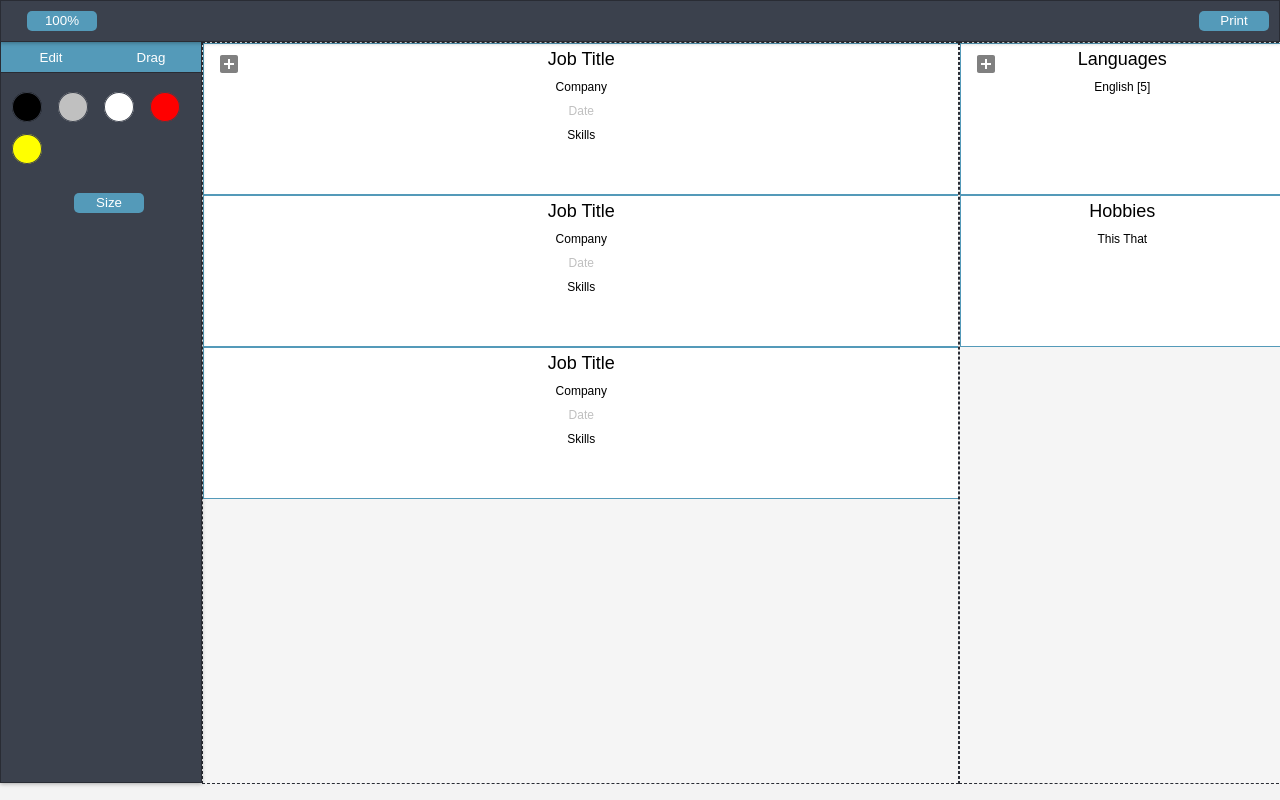
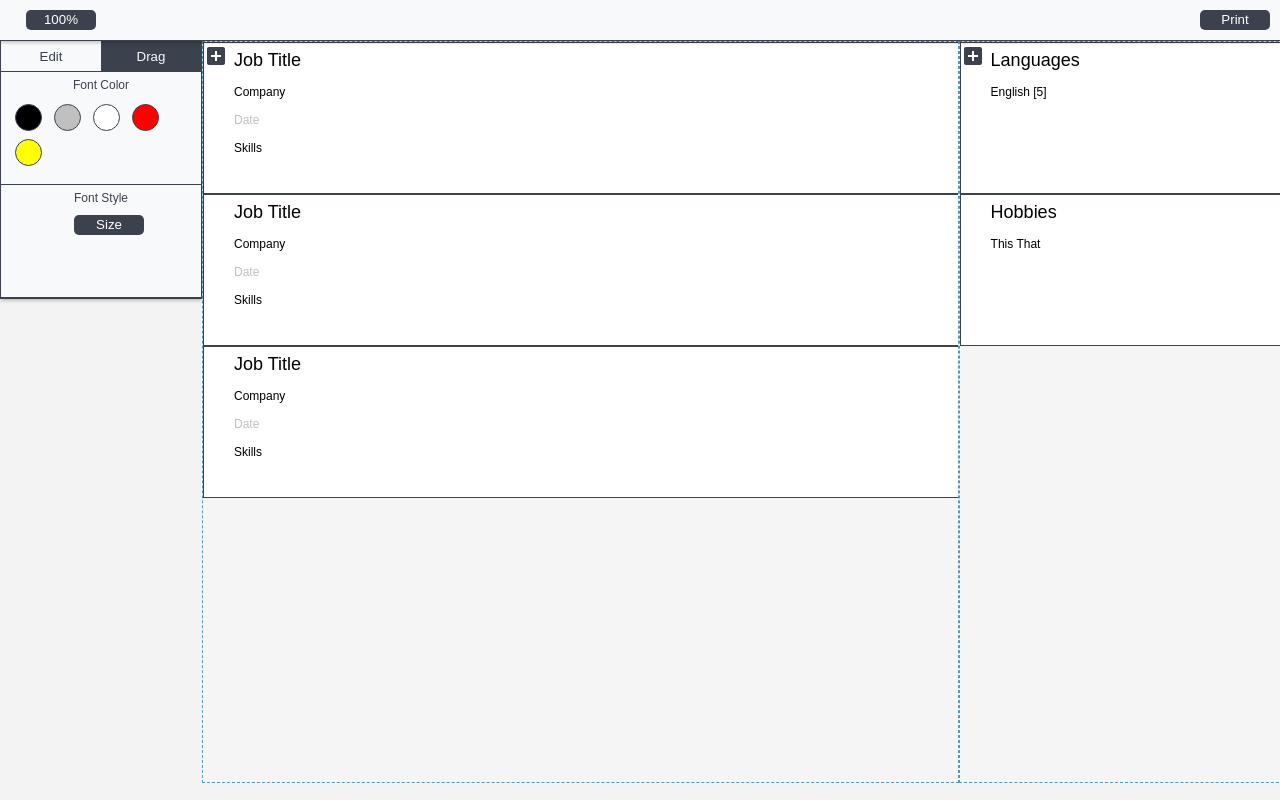
Before and after one commit to FStriewski/Cv-builder, a React (Create React App) app: page / in a window 1280 px wide. Built offline with nearby package versions, Linux system fonts and the light colour scheme.

Commit message:
Style update

```diff
--- a/src/components/mainstage/MainStage.tsx
+++ b/src/components/mainstage/MainStage.tsx
@@ -11,7 +11,6 @@ import { ZoomState } from '../ZoomContext';
 import { ColumnButton } from 'src/styles/Button';
 import { MdAddBox } from 'react-icons/md';
 
-
 interface INodeActions {
   paragraphs: IParagraph[];
   deleteNode: (id: ID) => void;
@@ -23,7 +22,6 @@ interface IRNodes extends INodeActions {
   nodeCollection: IPartialNode[];
 }
 
-// Sortable Container
 const renderNodes = ({
   nodeCollection,
   paragraphs,
@@ -45,7 +43,6 @@ const renderNodes = ({
 
   return fullNodeCollection.map(item => {
     const { node, containedParagraphs } = item;
-
     return (
       <DraggableWrapper key={node.id} id={node.id}>
         <Node
--- a/src/components/sidebar/SideBar.tsx
+++ b/src/components/sidebar/SideBar.tsx
@@ -1,5 +1,5 @@
 import * as React from 'react';
-import { SideBar as StyledSideBar } from '../../styles/SideBar';
+import { SideBar as StyledSideBar, Box } from '../../styles/SideBar';
 import { HeaderButton } from '../../styles/Button';
 import { SideBarHeader } from './Header';
 import ModeSetting, { ModeState } from 'src/data/Mode';
@@ -14,11 +14,31 @@ const SideBar = props => (
     {({ mode, updateMode }) => (
       <StyledSideBar>
         <SideBarHeader>
-          <HeaderButton onClick={() => updateMode(Mode.EDIT)}>Edit</HeaderButton>
-          <HeaderButton onClick={() => updateMode(Mode.DRAG)}>Drag</HeaderButton>
+          <HeaderButton
+            onClick={() => updateMode(Mode.EDIT)}
+            active={mode === Mode.EDIT}
+          >
+            Edit
+          </HeaderButton>
+          <HeaderButton
+            onClick={() => updateMode(Mode.DRAG)}
+            active={mode === Mode.DRAG}
+          >
+            Drag
+          </HeaderButton>
         </SideBarHeader>
-        <ColorPicker selectedElement={props.selected} />
-        <FontSize selectedElement={props.selected} />
+        {mode === Mode.EDIT && (
+          <div>
+            <Box>
+              <span>Font Color</span>
+              <ColorPicker selectedElement={props.selected} />
+            </Box>
+            <Box>
+              <span>Font Style</span>
+              <FontSize selectedElement={props.selected} />
+            </Box>
+          </div>
+        )}
       </StyledSideBar>
     )}
   </ModeSetting>
--- a/src/lib/DraggableHOC.tsx
+++ b/src/lib/DraggableHOC.tsx
@@ -57,7 +57,7 @@ export class DraggableHOC extends React.Component {
   };
 
   onStop = (e, data) => {
-    console.log(data)
+    // console.log(data)
     this.setState({ activeDrags: --this.state.activeDrags }, () => {
       // this.setState({
       //   ...this.state,
@@ -103,7 +103,7 @@ export class DraggableHOC extends React.Component {
       onStart: this.onStart,
       onStop: this.onStop
     };
-    console.log(this.state.defaultPosition)
+    // console.log(this.state.defaultPosition)
     return (
       <Provider
         value={{
--- a/src/lib/Export.tsx
+++ b/src/lib/Export.tsx
@@ -18,7 +18,7 @@ export default class Export extends React.Component {
     html2canvas(input).then(canvas => {
       const imgData = canvas.toDataURL('image/png');
       const pdf = new jsPDF();
-      pdf.addImage(imgData, 'JPEG', 0, 0);
+      pdf.addImage(imgData, 'JPEG', 500, 500);
       // pdf.output('dataurlnewwindow');
       pdf.save('download.pdf');
     });
--- a/src/styles/Button.ts
+++ b/src/styles/Button.ts
@@ -28,12 +28,12 @@ export const FloatingButton = styled.button`
   text-align: center;
   justify: center;
   z-index: 10;
-  position: absolute;
-   right: 3px;
-  top: 3px;
+  position: relative;
+   right: -4px;
+  top: -2px;
   float: right;
   background: transparent;
-  color: grey;
+  color: ${SCHEMA_1.COLOR_3};
   transition: background 0.2s;
   white-space: nowrap;
   border: none;
@@ -44,17 +44,16 @@ export const FloatingButton = styled.button`
 `;
 
 export const ColumnButton = styled.button`
-  color: grey;
+  color: ${SCHEMA_1.COLOR_3};
   transition: background 0.2s;
   border: none;
   background: transparent;
   outline:none;
   white-space: nowrap;
-  z-index: 1000;
+  z-index: 100;
   position: fixed;
-  left: 3px;
-  top: 3px;
-  margin: 5px;
+  left: -5px;
+  top: 1px;
   position: absolute;
 
 
@@ -63,7 +62,7 @@ export const ColumnButton = styled.button`
   }
 `;
 
-export const HeaderButton = styled.button`
+export const HeaderButton = styled<{ active?: boolean }, 'button'>('button')`
   color: white;
   transition: background 0.2s;
   border: none;
@@ -73,7 +72,9 @@ export const HeaderButton = styled.button`
   z-index: 100;
   height: 100%;
   width: 100%;
-    background-color: ${SCHEMA_1.COLOR_3};
+    background-color: ${props => (props.active ? SCHEMA_1.COLOR_1 : SCHEMA_1.COLOR_3)};
+
+    color: ${props => (props.active ? SCHEMA_1.COLOR_3 : SCHEMA_1.COLOR_1)};
 
   &:hover {
   color: grey;
--- a/src/styles/Colors.ts
+++ b/src/styles/Colors.ts
@@ -3,27 +3,24 @@ import { COMMON, SCHEMA_1, SCHEMA_2, SCHEMA_3 } from './variables';
 
 
 export const ColorTile = styled.div`
-  width: 30px;
-  height: 30px;
+  width: 25px;
+  height: 25px;
   flex-shrink: 0;
   display: flex;
-  margin: 6px 8px;
+  margin: 4px 6px;
   align-items: center;
   justify-content: center;
   background-color: ${props => props.color || COMMON.COLOR_1};
   color: ${COMMON.COLOR_1};
+  border: 1px solid ${SCHEMA_1.COLOR_3};
   border-radius: 15px;
   transition: 0.1s ease-in;
-  box-shadow: inset 0 0 0 1px ${SCHEMA_1.COLOR_1};
+  // box-shadow: inset 0 0 0 1px ${SCHEMA_1.COLOR_1};
   cursor: pointer;
 `;
 
 export const ColorCollection = styled.div`
   display: flex;
   flex-wrap: wrap;
-  margin: 5px -5px;
   padding: 8px;
-  &:last-child {
-    margin-bottom: 0px;
-  }
 `;
--- a/src/styles/Dropdown.ts
+++ b/src/styles/Dropdown.ts
@@ -9,13 +9,14 @@ export const Dropdown = styled.div`
 
 export const DropdownContent = styled.div`
   position: absolute;
-  min-width: 170px;
+  min-width: 100px;
   overflow: hidden;
   background-color: ${COMMON.COLOR_1};
   box-shadow: 0 1px 8px 0 ${SCHEMA_1.COLOR_3};
   border-radius: 5px;
   background-clip: padding-box;
   z-index: 100;
+  text-align: center;
   `;
 
 export const Zooming = styled.div`
@@ -44,18 +45,17 @@ export const Zooming = styled.div`
 export const DropdownListItem = styled.li<{ enabled?: boolean }>`
   padding: 0 16px;
   margin: 0;
-  height: 35px;
+  height: 25px;
   display: flex;
   flex-direction: row;
   align-items: center;
   position: relative;
   color: ${COMMON.COLOR_2};
-  font-size: 14px;
 
   &:hover {
     background-color: ${SCHEMA_1.COLOR_1};
     cursor: pointer;
-    color: ${SCHEMA_1.COLOR_1};
+    color: ${SCHEMA_1.COLOR_3};
   }
   list-style: none;
 `;
--- a/src/styles/Element.ts
+++ b/src/styles/Element.ts
@@ -14,10 +14,7 @@ export const Node = styled<
   height: 150px;
   background-color: white;
   border: 1px solid ${SCHEMA_1.COLOR_3};
-  text-align: center;
   z-index: 10;
-    // position: absolute;
-
 `;
 
 const setBorder = (selected: boolean) => {
@@ -34,6 +31,8 @@ export const TextElement = styled<
   },
   'div'
 >('div')`
+  padding-left: 20px;
+  padding-top: 5px;
   border: ${props => setBorder(props.selected)};
   color: ${props => props.color || '#000000'};
   font-size: ${props => props.fontSize || 12}px;
@@ -43,6 +42,7 @@ export const TextElement = styled<
 export const InactiveText = styled.div`
   position: relative;
   white-space: pre-wrap;
+    margin: 2px 25px;
 `;
 
 // export const DraftTextElement = styled.div`
--- a/src/styles/Header.ts
+++ b/src/styles/Header.ts
@@ -3,7 +3,7 @@ import { COMMON, SCHEMA_1, SCHEMA_2, SCHEMA_3 } from './variables';
 
 export const Header = styled.div`
   box-shadow: 0 1px 4px 0 rgba(0, 0, 0, 0.3);
-  border: 1px solid ${SCHEMA_1.COLOR_2};
+  border-bottom: 1px solid ${SCHEMA_1.COLOR_3};
   background-color: ${SCHEMA_1.COLOR_1};
   color: white;
 
@@ -14,7 +14,6 @@ export const Header = styled.div`
   height: 40px;
   justify-content: space-between;
   position: sticky;
-  // width: 100%;
   top: 0;
   z-index: 10;
   user-select: none;
--- a/src/styles/SideBar.ts
+++ b/src/styles/SideBar.ts
@@ -2,16 +2,15 @@ import styled from './styled-components';
 import { COMMON, SCHEMA_1, SCHEMA_2, SCHEMA_3 } from './variables';
 
 export const SideBar = styled.div`
-  height: calc(100vh - 60px);
+  // height: calc(100vh - 60px);
   flex-shrink: 0;
   position: relative;
   z-index: 2;
   width: 200px;
   float: left;
 
-  overflow: hidden;
   box-shadow: 0 1px 4px 0 rgba(0, 0, 0, 0.3);
-  border: 1px solid ${SCHEMA_1.COLOR_2};
+  border: 1px solid ${SCHEMA_1.COLOR_3};
   background-color: ${SCHEMA_1.COLOR_1};
   color: white;
   border-top: none;
@@ -19,7 +18,7 @@ export const SideBar = styled.div`
 `;
 
 export const SideBarHeader = styled.div`
-  border-bottom: 1px solid ${SCHEMA_1.COLOR_2};
+  border-bottom: 1px solid ${SCHEMA_1.COLOR_3};
   display: flex;
   align-items: center;
   height: 30px;
@@ -28,3 +27,23 @@ export const SideBarHeader = styled.div`
   z-index: 2;
   text-align: center;
 `;
+
+export const Box = styled.div`
+  height: 100px;
+  width: 100%;
+  display: flex;
+  flex-direction: column;
+  border-bottom: 1px solid ${SCHEMA_1.COLOR_3};
+  align-items: center;
+  justify-items: center;
+  margin: 0 auto;
+  padding: 6px 0px;
+
+  form {
+    display: flex;
+  }
+
+  span{
+    color: ${SCHEMA_1.COLOR_3};
+  }
+`;
--- a/src/styles/variables.ts
+++ b/src/styles/variables.ts
@@ -4,9 +4,12 @@ export const COMMON = {
 };
 
 export const SCHEMA_1 = {
-  COLOR_1: 'rgba(59, 65, 77, 1)', // Dark_GREY
-  COLOR_2: 'rgba(41, 44, 52, 1)', //  LIGHT_GREY
-  COLOR_3: 'rgba(84, 154, 185, 1)' // LIGHT_BLUE
+  COLOR_3: 'rgba(59, 65, 77, 1)', // Dark_GREY
+  COLOR_4: 'rgba(41, 44, 52, 1)', //  LIGHT_GREY
+  COLOR_2: 'rgba(84, 154, 185, 1)', // LIGHT_BLUE
+  COLOR_5: 'rgba(243, 243, 243, 0.5)', // LIGHT_GREY
+  COLOR_1: '#F7F9FB' // Eggshell
+
 };
 export const SCHEMA_2 = {
   COLOR_1: '#0F1626', // Black
```
